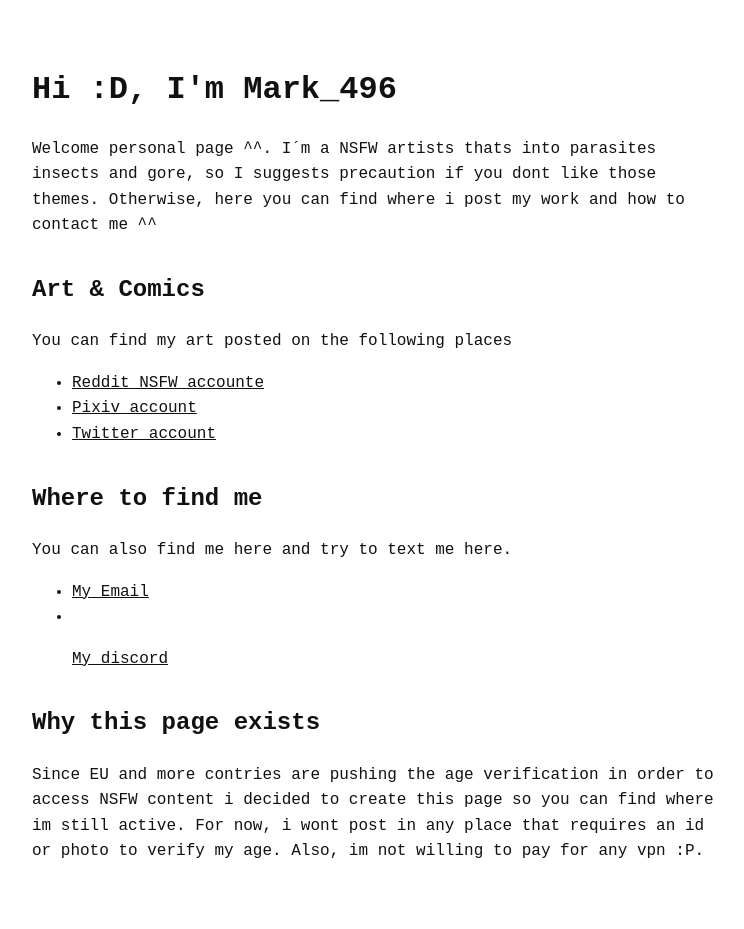
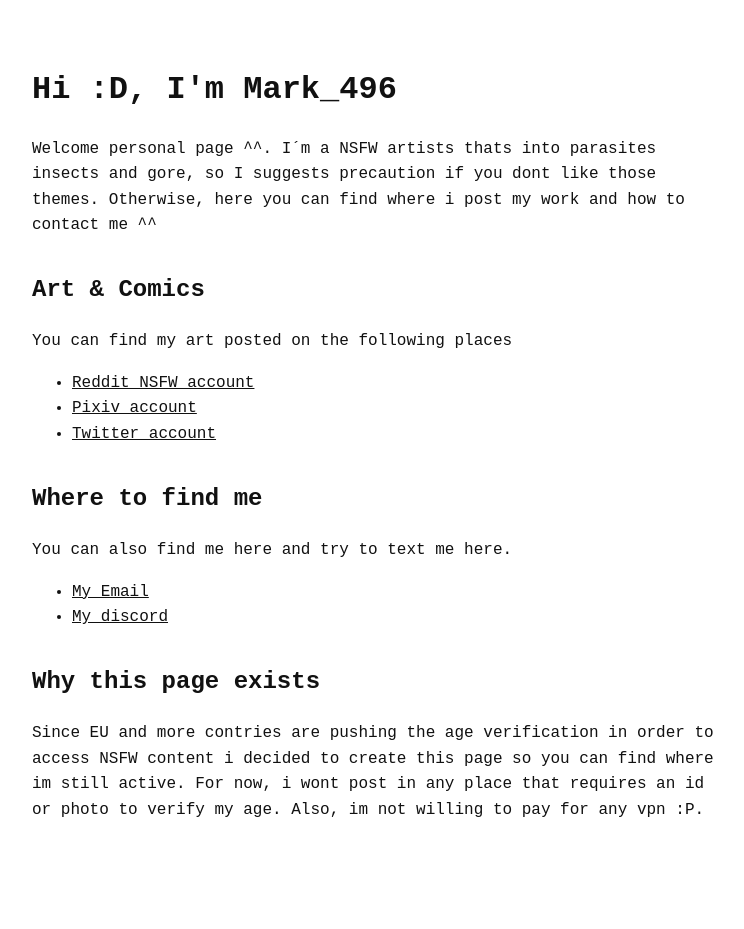
Before and after one commit to Mark-496/Mark-496.github.io, a Jekyll site: the page index.html, which Jekyll copies as it is, in a window 1280 px wide. Shown: the whole page, without its empty margins (258-1002 px from the left). Built offline with Jekyll 4.4.1, drawn with Linux system fonts in a browser that asks for light colours; after the commit the page ends 900 px from its top, so only the background shows below that.

Commit message:
Update index.html

```diff
--- a/index.html
+++ b/index.html
@@ -39,7 +39,7 @@
         <h2>Art & Comics</h2>
          <p>You can find my art posted on the following places</p>
         <ul>
-            <li><a href="https://www.reddit.com/user/Mark_496/">Reddit NSFW accounte</a></li>
+            <li><a href="https://www.reddit.com/user/Mark_496/">Reddit NSFW account</a></li>
             <li><a href="https://www.pixiv.net/en/users/30053297">Pixiv account</a></li>
             <li><a href="https://x.com/Mark_497">Twitter account</a></li>
         </ul>
@@ -49,8 +49,8 @@
         <h2>Where to find me</h2>
          <p>You can also find me here and try to text me here.</p>
         <ul>
-            <li><a href="mailto:majsdraws@example.com">My Email</a></li>
-            <li></li><p><a href="https://discord.com/users/mark__496">My discord</a></li>
+            <li><a href="mailto:mark496art@example.com">My Email</a></li>
+            <li><a href="https://discord.com/users/mark__496">My discord</a></li>
         </ul>
     </div>
 
```
